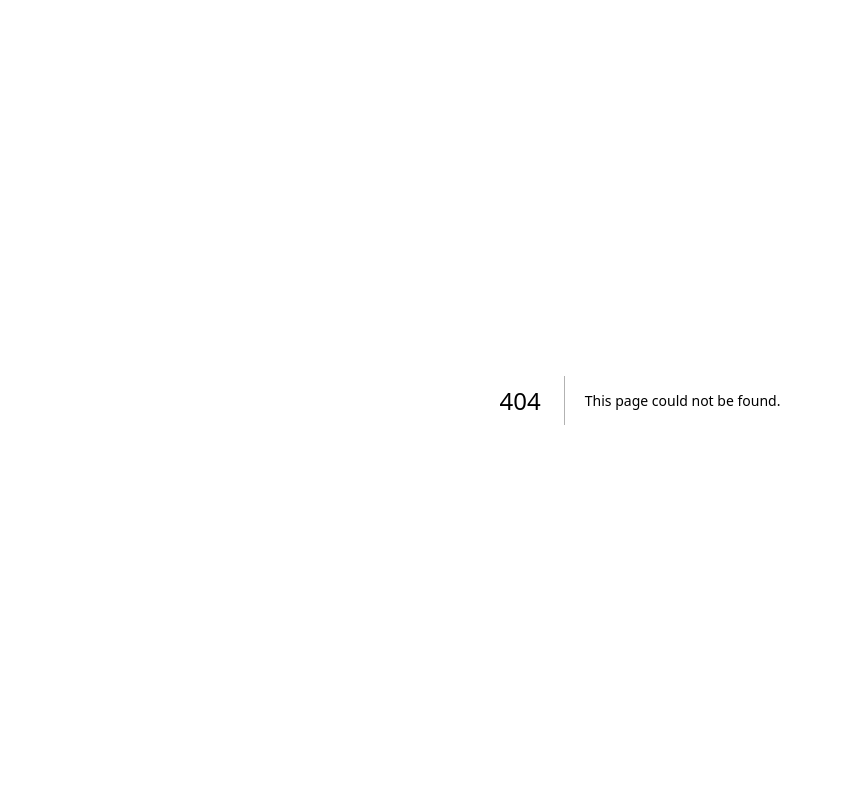
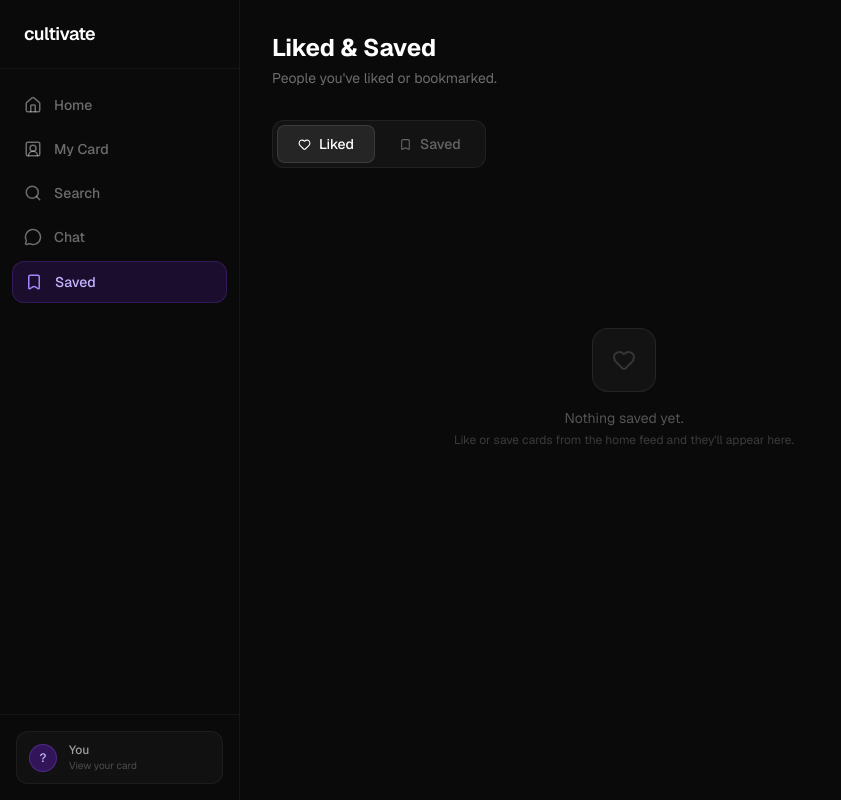
Before and after one commit to dev-sanidhya/Cultivate, a Next.js app: page /saved in a window 1280 px wide. Before the commit this address had no page. Shown: the whole page, without its empty margins (0-841 px from the left). Built offline with nearby package versions, Linux system fonts and the light colour scheme.

Commit message:
Add liked and saved cards page shell

```diff
--- /dev/null
+++ b/app/(dashboard)/saved/page.tsx
@@ -0,0 +1,42 @@
+"use client";
+
+import { Bookmark, Heart } from "lucide-react";
+
+export default function SavedPage() {
+  return (
+    <div className="px-8 py-8 max-w-3xl">
+      <div className="mb-8">
+        <h1 className="text-2xl font-bold text-white mb-1">Liked &amp; Saved</h1>
+        <p className="text-sm text-white/40">People you&apos;ve liked or bookmarked.</p>
+      </div>
+
+      {/* Tabs */}
+      <div className="flex gap-1 p-1 rounded-xl bg-white/4 border border-white/6 w-fit mb-8">
+        {["Liked", "Saved"].map((tab, i) => (
+          <button
+            key={tab}
+            className={`flex items-center gap-2 px-5 py-2 rounded-lg text-sm font-medium transition-all ${
+              i === 0
+                ? "bg-white/8 text-white border border-white/10"
+                : "text-white/35 hover:text-white/60"
+            }`}
+          >
+            {i === 0 ? <Heart size={13} /> : <Bookmark size={13} />}
+            {tab}
+          </button>
+        ))}
+      </div>
+
+      {/* Empty state */}
+      <div className="flex flex-col items-center justify-center py-32 text-center">
+        <div className="w-16 h-16 rounded-2xl bg-white/4 border border-white/8 flex items-center justify-center mb-4">
+          <Heart size={24} className="text-white/15" />
+        </div>
+        <p className="text-white/30 text-sm mb-1">Nothing saved yet.</p>
+        <p className="text-white/20 text-xs">
+          Like or save cards from the home feed and they&apos;ll appear here.
+        </p>
+      </div>
+    </div>
+  );
+}
```
